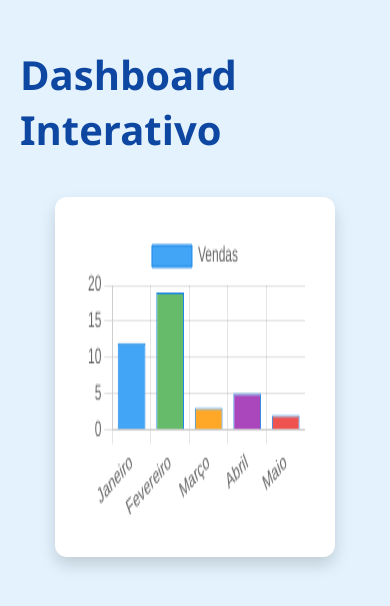
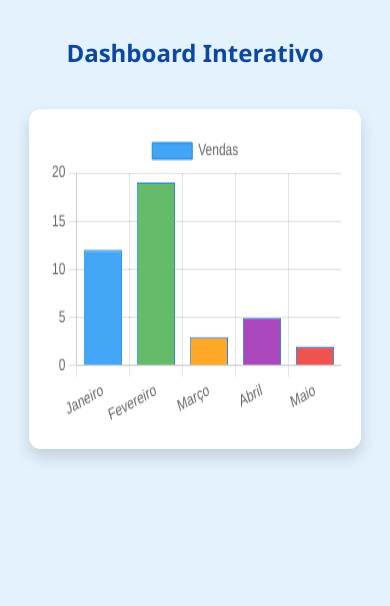
Before and after one commit to marllin23/dashboard-interativo, a website: page index.html in a window 390 px wide. Drawn offline with nearby package versions, Linux system fonts and the light colour scheme.

Commit message:
Update style.css

```diff
--- a/style.css
+++ b/style.css
@@ -24,10 +24,32 @@ h1 {
   max-width: 800px;
   text-align: center;
   box-sizing: border-box;
+  display: flex;
+  justify-content: center;
 }
+
+/* Responsividade: ajusta o layout em telas pequenas */
+@media (max-width: 768px) {
+  h1 {
+    font-size: 2rem;
+  }
+
+  .container {
+    width: 95%;
+  }
+}
+
+@media (max-width: 480px) {
+  h1 {
+    font-size: 1.5rem;
+  }
+
+  .container {
+    padding: 20px;
+  }
+}
+
 canvas {
   width: 100% !important; /* Garantir que o canvas ocupe a largura total do container */
   height: 300px !important; /* Ajusta a altura do canvas */
 }
-/* Responsividade: ajusta o layout em telas pequenas */
-@media (max-width
```
